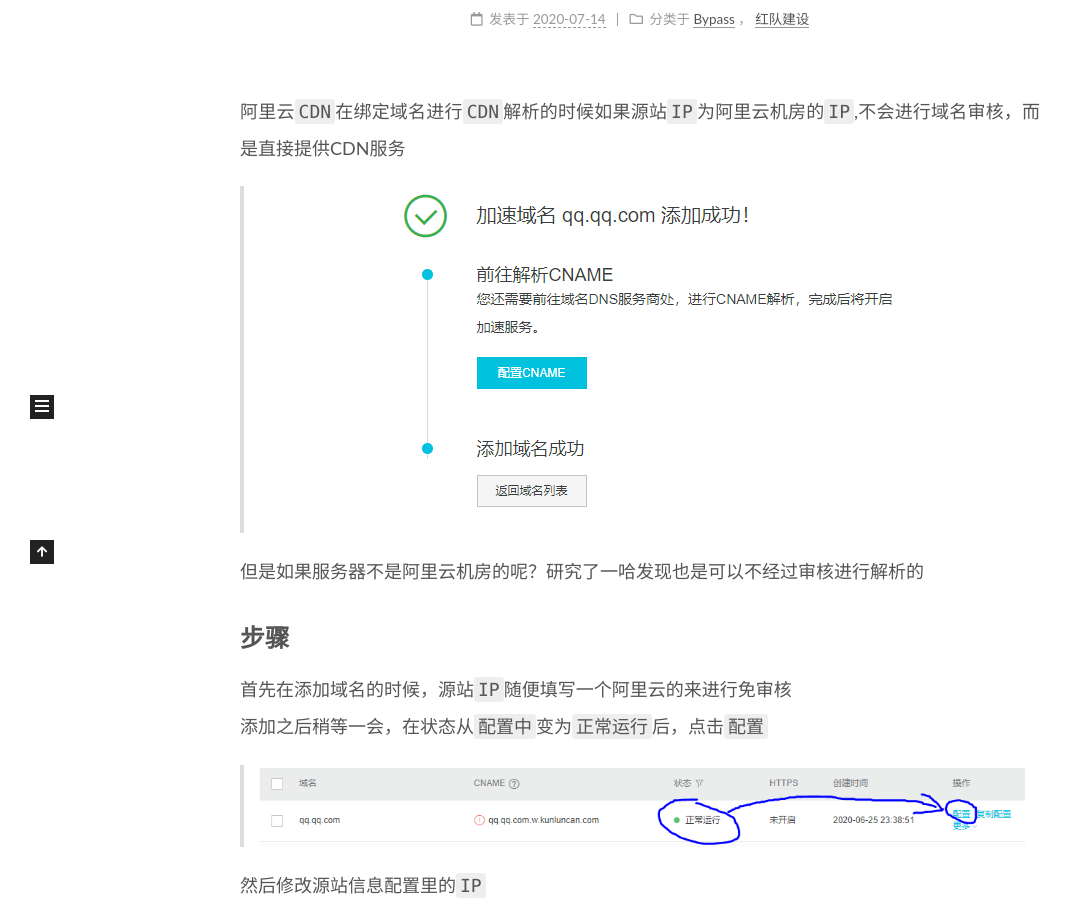
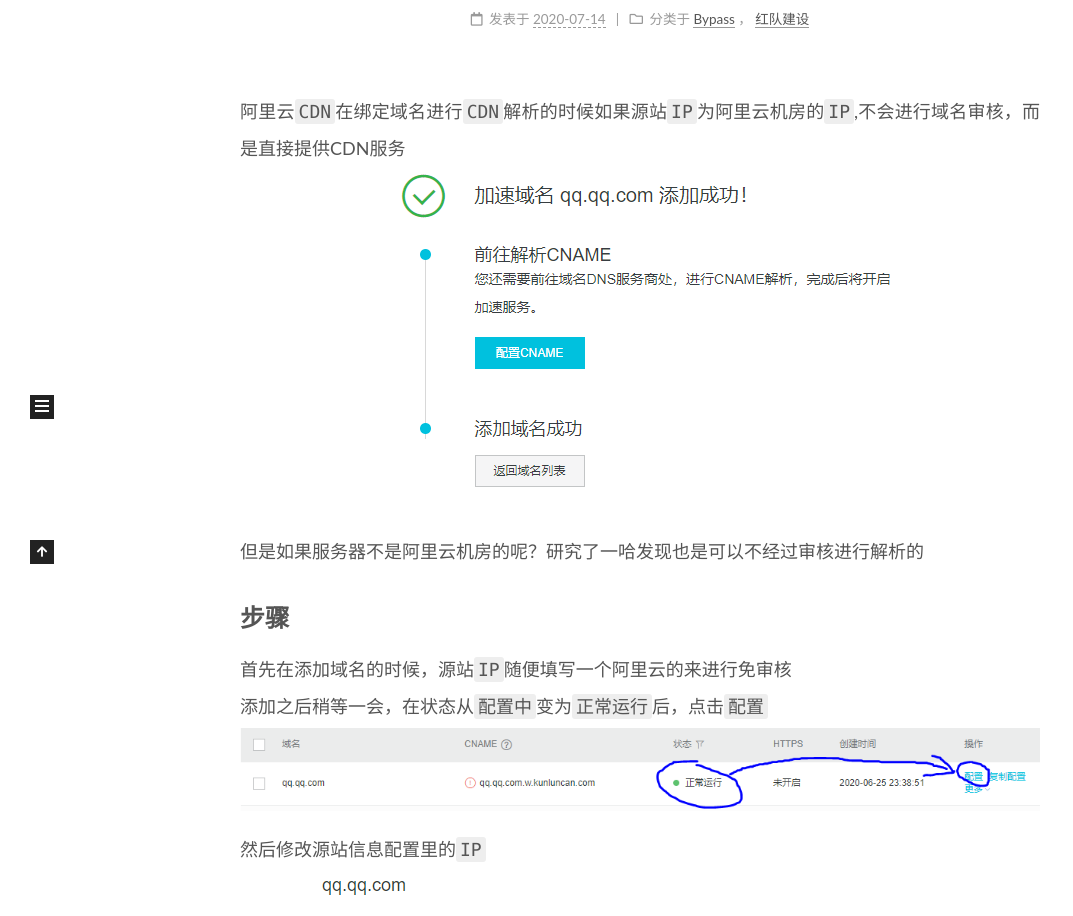
Before and after one commit to XingYun-Cloud/xingyun-Cloud.github.io, a plain HTML site: page 2020/07/14/DomainFronting-绕过域名检测绑定非阿里云机房IP/index.html in a window 1280 px wide. Shown: the part 336-1252 px from the top of the page, without its empty margins (0-1073 px from the left). Drawn offline with Linux system fonts and the light colour scheme.

Commit message:
Site updated: 2022-01-08 12:19:31

```diff
--- a/2020/07/14/DomainFronting-绕过域名检测绑定非阿里云机房IP/index.html
+++ b/2020/07/14/DomainFronting-绕过域名检测绑定非阿里云机房IP/index.html
@@ -32,7 +32,7 @@
 <meta property="og:image" content="http://example.com/2020/07/14/DomainFronting-%E7%BB%95%E8%BF%87%E5%9F%9F%E5%90%8D%E6%A3%80%E6%B5%8B%E7%BB%91%E5%AE%9A%E9%9D%9E%E9%98%BF%E9%87%8C%E4%BA%91%E6%9C%BA%E6%88%BFIP/DomainFronting3.png">
 <meta property="og:image" content="http://example.com/2020/07/14/DomainFronting-%E7%BB%95%E8%BF%87%E5%9F%9F%E5%90%8D%E6%A3%80%E6%B5%8B%E7%BB%91%E5%AE%9A%E9%9D%9E%E9%98%BF%E9%87%8C%E4%BA%91%E6%9C%BA%E6%88%BFIP/DomainFronting4.png">
 <meta property="article:published_time" content="2020-07-14T15:52:30.000Z">
-<meta property="article:modified_time" content="2022-01-08T03:45:43.807Z">
+<meta property="article:modified_time" content="2022-01-08T04:11:24.691Z">
 <meta property="article:author" content="行云">
 <meta name="twitter:card" content="summary">
 <meta name="twitter:image" content="http://example.com/2020/07/14/DomainFronting-%E7%BB%95%E8%BF%87%E5%9F%9F%E5%90%8D%E6%A3%80%E6%B5%8B%E7%BB%91%E5%AE%9A%E9%9D%9E%E9%98%BF%E9%87%8C%E4%BA%91%E6%9C%BA%E6%88%BFIP/DomainFronting1.png">
@@ -215,23 +215,11 @@
     <div class="post-body" itemprop="articleBody">
 
 
-        <p>阿里云<code>CDN</code>在绑定域名进行<code>CDN</code>解析的时候如果源站<code>IP</code>为阿里云机房的<code>IP</code>,不会进行域名审核，而是直接提供CDN服务</p>
-<blockquote>
-<p><img src="/2020/07/14/DomainFronting-%E7%BB%95%E8%BF%87%E5%9F%9F%E5%90%8D%E6%A3%80%E6%B5%8B%E7%BB%91%E5%AE%9A%E9%9D%9E%E9%98%BF%E9%87%8C%E4%BA%91%E6%9C%BA%E6%88%BFIP/DomainFronting1.png" alt="DomainFronting1"></p>
-</blockquote>
+        <p>阿里云<code>CDN</code>在绑定域名进行<code>CDN</code>解析的时候如果源站<code>IP</code>为阿里云机房的<code>IP</code>,不会进行域名审核，而是直接提供CDN服务<br><img src="/2020/07/14/DomainFronting-%E7%BB%95%E8%BF%87%E5%9F%9F%E5%90%8D%E6%A3%80%E6%B5%8B%E7%BB%91%E5%AE%9A%E9%9D%9E%E9%98%BF%E9%87%8C%E4%BA%91%E6%9C%BA%E6%88%BFIP/DomainFronting1.png" alt="DomainFronting1"></p>
 <p>但是如果服务器不是阿里云机房的呢？研究了一哈发现也是可以不经过审核进行解析的</p>
-<h2 id="步骤"><a href="#步骤" class="headerlink" title="步骤"></a>步骤</h2><p>首先在添加域名的时候，源站<code>IP</code>随便填写一个阿里云的来进行免审核<br>添加之后稍等一会，在状态从<code>配置中</code>变为<code>正常运行</code>后，点击<code>配置</code></p>
-<blockquote>
-<p><img src="/2020/07/14/DomainFronting-%E7%BB%95%E8%BF%87%E5%9F%9F%E5%90%8D%E6%A3%80%E6%B5%8B%E7%BB%91%E5%AE%9A%E9%9D%9E%E9%98%BF%E9%87%8C%E4%BA%91%E6%9C%BA%E6%88%BFIP/DomainFronting2.png" alt="DomainFronting2"></p>
-</blockquote>
-<p>然后修改源站信息配置里的<code>IP</code></p>
-<blockquote>
-<p><img src="/2020/07/14/DomainFronting-%E7%BB%95%E8%BF%87%E5%9F%9F%E5%90%8D%E6%A3%80%E6%B5%8B%E7%BB%91%E5%AE%9A%E9%9D%9E%E9%98%BF%E9%87%8C%E4%BA%91%E6%9C%BA%E6%88%BFIP/DomainFronting3.png" alt="DomainFronting3"></p>
-</blockquote>
-<p>会直接修改成功</p>
-<blockquote>
-<p><img src="/2020/07/14/DomainFronting-%E7%BB%95%E8%BF%87%E5%9F%9F%E5%90%8D%E6%A3%80%E6%B5%8B%E7%BB%91%E5%AE%9A%E9%9D%9E%E9%98%BF%E9%87%8C%E4%BA%91%E6%9C%BA%E6%88%BFIP/DomainFronting4.png" alt="DomainFronting4"></p>
-</blockquote>
+<h2 id="步骤"><a href="#步骤" class="headerlink" title="步骤"></a>步骤</h2><p>首先在添加域名的时候，源站<code>IP</code>随便填写一个阿里云的来进行免审核<br>添加之后稍等一会，在状态从<code>配置中</code>变为<code>正常运行</code>后，点击<code>配置</code><br><img src="/2020/07/14/DomainFronting-%E7%BB%95%E8%BF%87%E5%9F%9F%E5%90%8D%E6%A3%80%E6%B5%8B%E7%BB%91%E5%AE%9A%E9%9D%9E%E9%98%BF%E9%87%8C%E4%BA%91%E6%9C%BA%E6%88%BFIP/DomainFronting2.png" alt="DomainFronting2"></p>
+<p>然后修改源站信息配置里的<code>IP</code><br><img src="/2020/07/14/DomainFronting-%E7%BB%95%E8%BF%87%E5%9F%9F%E5%90%8D%E6%A3%80%E6%B5%8B%E7%BB%91%E5%AE%9A%E9%9D%9E%E9%98%BF%E9%87%8C%E4%BA%91%E6%9C%BA%E6%88%BFIP/DomainFronting3.png" alt="DomainFronting3"></p>
+<p>会直接修改成功<br><img src="/2020/07/14/DomainFronting-%E7%BB%95%E8%BF%87%E5%9F%9F%E5%90%8D%E6%A3%80%E6%B5%8B%E7%BB%91%E5%AE%9A%E9%9D%9E%E9%98%BF%E9%87%8C%E4%BA%91%E6%9C%BA%E6%88%BFIP/DomainFronting4.png" alt="DomainFronting4"></p>
 
     </div>
 
```
Also changed, not shown: index.html (+1 -1 lines).
